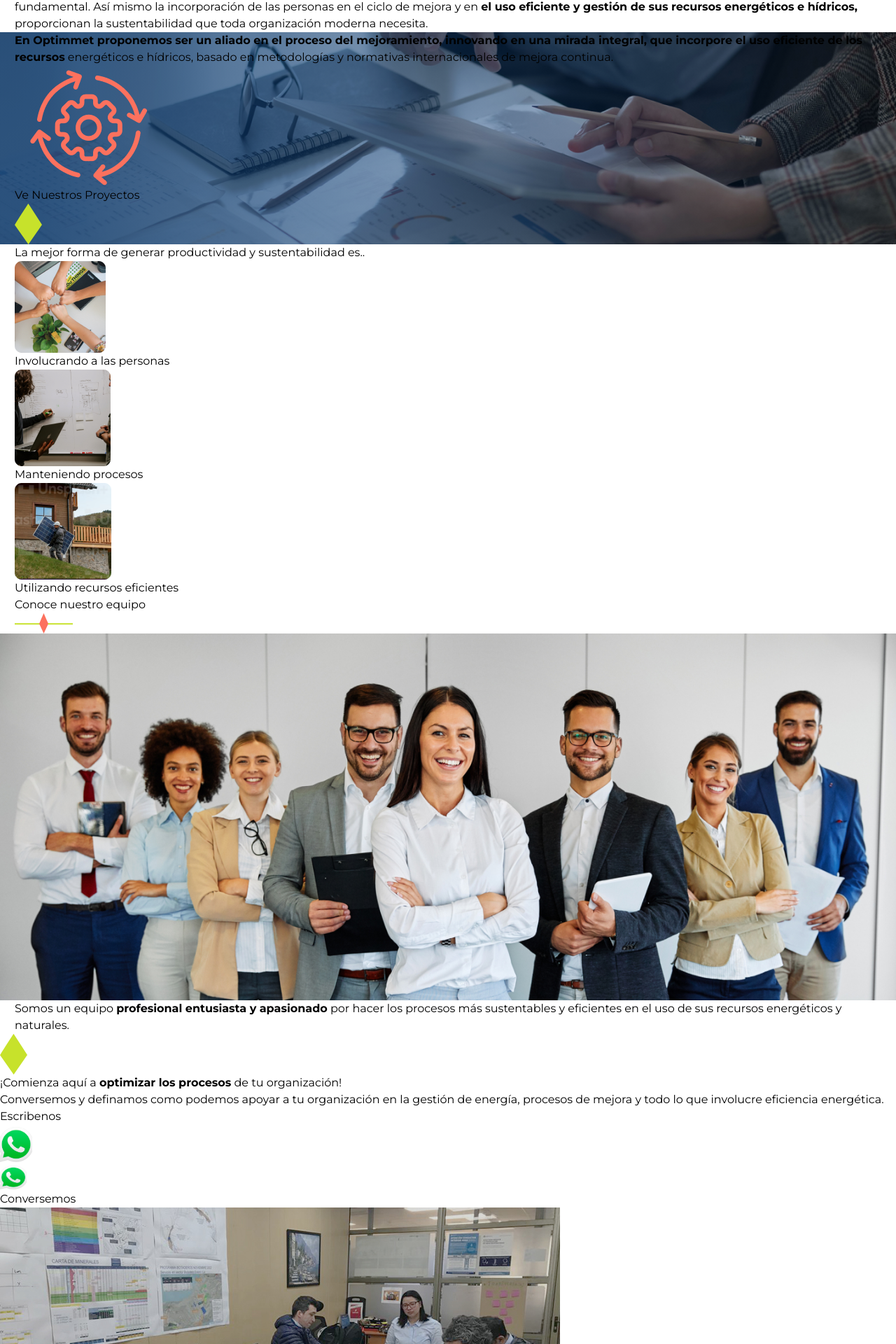
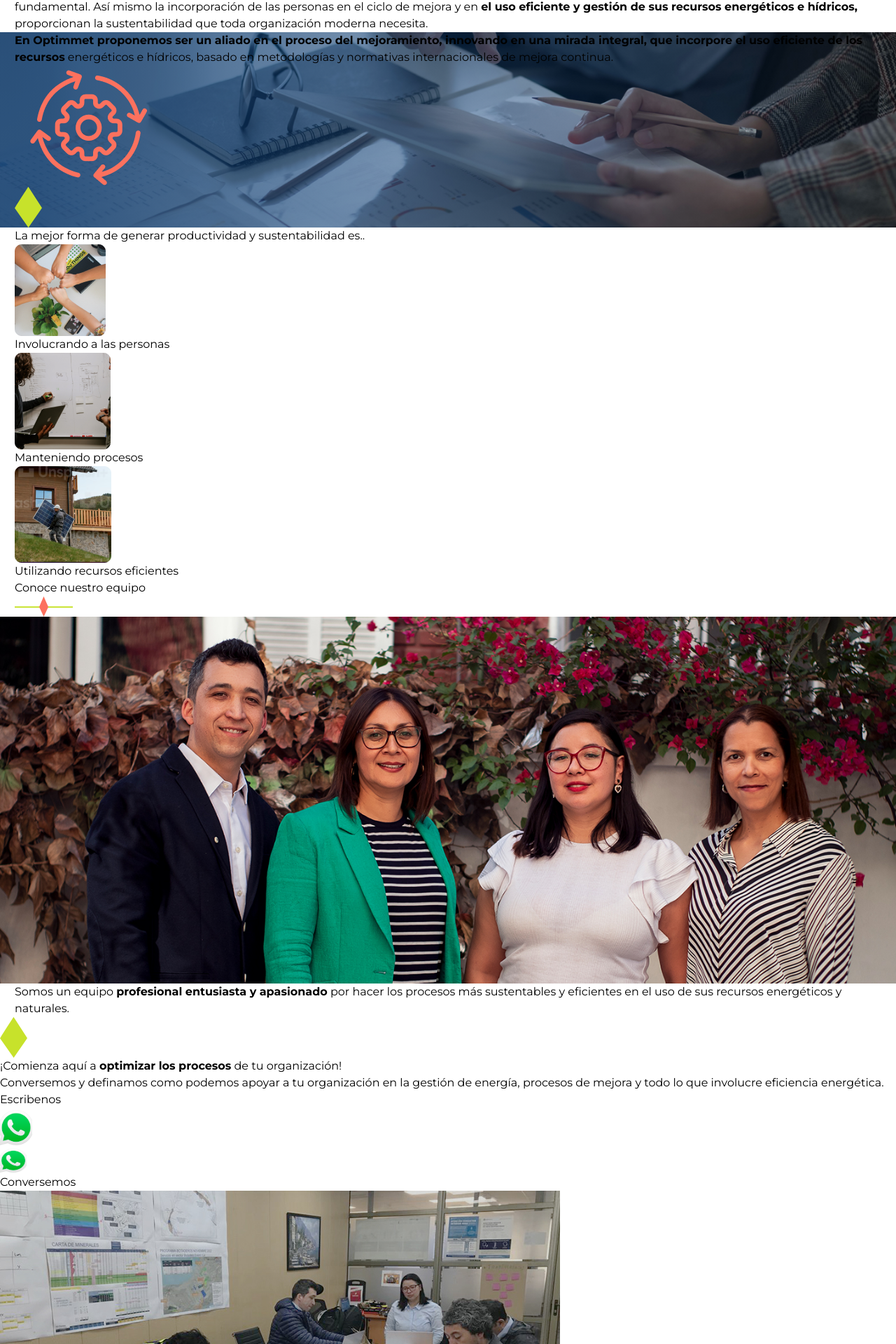
Before and after one commit to zobek-dev/optimmet, a Next.js app: page /nosotros in a window 1280 px wide. Shown: the part 938-2858 px from the top of the page at 70% size. Built offline with nearby package versions, Linux system fonts and the light colour scheme; what @material-tailwind/react would draw is missing.

Commit message:
mejoras en nosotros

```diff
--- a/src/components/CallToAction.tsx
+++ b/src/components/CallToAction.tsx
@@ -1,6 +1,6 @@
 import Link from "next/link"
 import { DiamondBig, Wsp, WspSmall } from "@/svg"
-import { ReduccionSmall, SistemaSmall, AuditoriaSmall, Footer3 } from "@/images"
+import { SistemaSmall, AuditoriaSmall, Footer3 } from "@/images"
 
 export const CallToAction = () => {
   return(
@@ -14,11 +14,13 @@
               Conversemos y definamos como podemos apoyar a tu organización en la gestión de energía, procesos de mejora y todo lo que involucre eficiencia energética.
             </p>
           </div>
+
           <div className="flex flex-col gap-4">
-            <Link href="/contacto" className="bg-[#C7E22B] border border-[#C7E22B] inline-block text-[#556170] font-medium py-2 px-8 rounded-[32px] text-sm lg:text-base text-center transition-colors duration-200 ease-in-out hover:bg-[#556170] hover:border-[#556170] hover:text-[#C7E22B]">
+            <Link href="/contacto" className="bg-[#C7E22B] border border-[#C7E22B] inline-block text-[#556170] font-medium py-2 px-8 rounded-[32px] text-sm lg:text-base text-center transition-opacity ease-in-out duration-200 hover:opacity-70">
               Escribenos
             </Link>
-            <Link href="#" target="_blank" className="bg-white inline-block text-[#556170] font-medium py-2 px-6 rounded-[32px] relative text-sm lg:text-base border border-[#556170] text-center transition-colors duration-200 ease-in-out hover:bg-[#556170] hover:text-white">
+            {/* falta link de wsp */}
+            <Link href="#" target="_blank" className="bg-white inline-block text-[#556170] font-medium py-2 px-6 rounded-[32px] relative text-sm lg:text-base border border-[#556170] text-center transition-opacity ease-in-out duration-200 hover:opacity-70">
               <Wsp className="hidden md:inline-block absolute top-0 -left-1 -translate-y-2"/>
               <WspSmall className="inline-block md:hidden absolute -left-1 top-0"/>
               <span className="ml-4 md:ml-8 inline-block">Conversemos</span>
--- a/src/components/HomeValores.tsx
+++ b/src/components/HomeValores.tsx
@@ -65,10 +65,10 @@
             Si quieres implementar sistemas de gestión de energía, procesos de mejora, optimización de procesos y más.
           </p>
           <div className="flex gap-x-2 lg:gap-x-4">
-            <Link href="/contacto" className="bg-[#C7E22B] border border-[#C7E22B] inline-block text-[#556170] font-medium py-2 px-8 rounded-[32px] text-sm lg:text-base transition-colors duration-200 ease-in-out hover:border-[#556170] hover:bg-[#556170] hover:text-[#C7E22B]">
+            <Link href="/contacto" className="bg-[#C7E22B] border border-[#C7E22B] inline-block text-[#556170] font-medium py-2 px-8 rounded-[32px] text-sm lg:text-base transition-opacity duration-200 ease-in-out hover:opacity-70">
               Escribenos
             </Link>
-            <Link href="#" target="_blank" className="bg-white border border-white inline-block text-[#556170] font-medium py-2 px-6 rounded-[32px] relative text-sm lg:text-base transition-colors duration-200 ease-in-out hover:bg-[#556170] hover:border-[#556170] hover:text-white">
+            <Link href="#" target="_blank" className="bg-white border border-white inline-block text-[#556170] font-medium py-2 px-6 rounded-[32px] relative text-sm lg:text-base transition-opacity duration-200 ease-in-out hover:opacity-70">
               <Wsp className="hidden md:inline-block absolute top-0 left-0 -translate-y-2 z-[9]"/>
               <WspSmall className="inline-block md:hidden absolute left-0 top-0"/>
               <span className="ml-4 md:ml-8 inline-block">Conversemos</span>
--- a/src/components/Nosotros/NuestroEquipo.tsx
+++ b/src/components/Nosotros/NuestroEquipo.tsx
@@ -1,5 +1,5 @@
 import { DiamodUnderlineGreen } from "@/svg"
-import { NuestroEquipo as NuestroImage, NuestroEquipoMobile } from "@/images"
+import { NuestroEquipo as NuestroImage, NuestroEquipoMobile, EquipoOptimmet } from "@/images"
 
 export const NuestroEquipo = () => {
   return(
@@ -10,12 +10,13 @@
           <DiamodUnderlineGreen className="mx-auto mb-4"/>
         </div>
       </div>
-      <picture className="nuestro-picture relative">
+      {/* <picture className="nuestro-picture relative">
         <source srcSet={NuestroImage.src} media="(min-width: 450px)" />
         <img src={NuestroEquipoMobile.src} className="object-cover object-center w-full" alt="Nuestro equipo" loading="lazy"/>
-      </picture>
+      </picture> */}
+      <img src={EquipoOptimmet.src} width={EquipoOptimmet.width} height={EquipoOptimmet.height} loading="lazy" className="object-fill object-center"/>
       <div className="wrapper">
-        <p className="text-center text-[17px] lg:text-[25px] font-medium mx-auto lg:max-w-[1081px] my-12 lg:my-20">
+        <p className="text-center text-[17px] lg:text-[25px] font-medium mx-auto lg:max-w-[1081px] my-8 lg:my-20">
           Somos un equipo <strong className="text-[#FC715E] font-bold">profesional entusiasta y apasionado</strong> por hacer los procesos más sustentables y eficientes en el uso de sus recursos energéticos y naturales.
         </p>
       </div>
--- a/src/components/Nosotros/Proponemos.tsx
+++ b/src/components/Nosotros/Proponemos.tsx
@@ -13,7 +13,7 @@
             los recursos</strong> energéticos e hídricos, basado en metodologías y
             normativas internacionales de mejora continua.
           </p>
-         <img
+          <img
             src={IconProponemos.src}
             alt="proponemos"
             width={IconProponemos.width}
@@ -21,9 +21,9 @@
             className="my-4 lg:my-0"
             loading="lazy"
           />
-          <Link href="/servicios" className="block absolute -bottom-[21px] left-1/2 -translate-x-1/2 lg:translate-x-0  lg:left-8 bg-[#C7E22B] w-max px-4 py-2 rounded-[32px] text-[#556170] text-[17px] font-medium">
+          {/* <Link href="/servicios" className="block absolute -bottom-[21px] left-1/2 -translate-x-1/2 lg:translate-x-0  lg:left-8 bg-[#C7E22B] w-max px-4 py-2 rounded-[32px] text-[#556170] text-[17px] font-medium">
             Ve Nuestros Proyectos
-          </Link>
+          </Link> */}
         </div>
         <DiamondBig className="absolute -bottom-[24px] right-4"/>
       </div>
--- a/src/images/index.ts
+++ b/src/images/index.ts
@@ -43,6 +43,7 @@
 import AsesoriasHeading from 'public/images/asesorias-heading.jpg'
 import AuditoriaSmall from 'public/images/auditoria-small.jpg'
 import Footer3 from 'public/images/footer-3.jpg'
+import EquipoOptimmet from 'public/images/equipo-optimmet.jpg'
 
 export {
   LogoFooter,
@@ -83,6 +84,7 @@
   InvolucrandoPersonas,
   RecursosEficientes,
   NuestroEquipo,
+  EquipoOptimmet,
   NuestroEquipoMobile,
   AsesoriasCuadrada,
   CapacitacionesCuadrada,
```
Also changed, not shown: public/images/equipo-optimmet.jpg (added).
